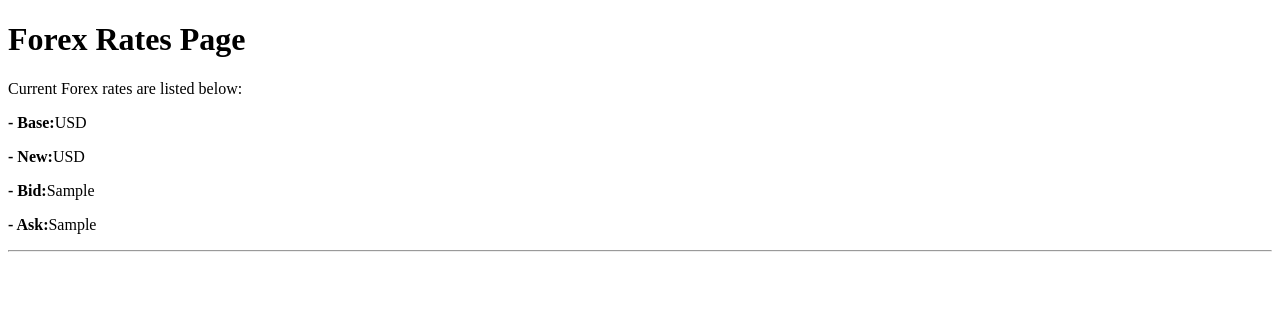
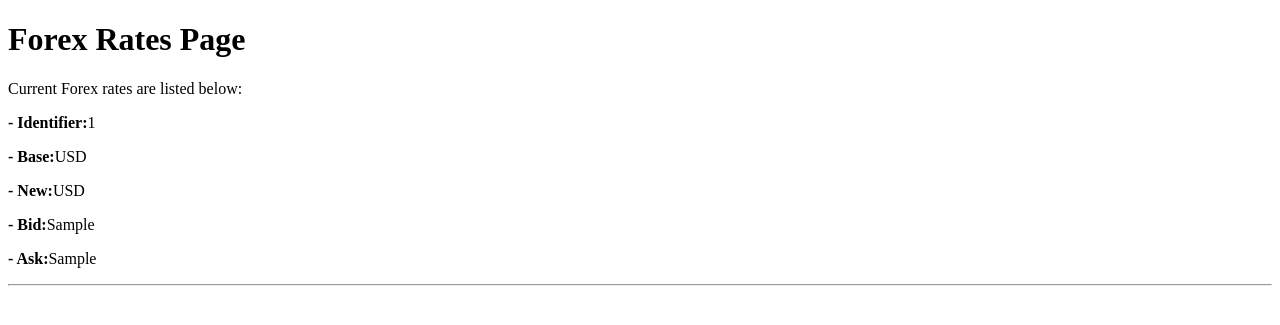
Before and after one commit to Wasim-Danyal/SFIA1-Project, a Flask app: page /convert in a window 1280 px wide. Shown: the part 34-359 px from the top of the page. Run offline with Flask 2, Linux system fonts and the light colour scheme; tables that the repository leaves empty hold one stand-in row (values such as "Sample post").

Commit message:
hopethisworks

```diff
--- a/application/templates/convert.html
+++ b/application/templates/convert.html
@@ -4,6 +4,7 @@
 <p>Current Forex rates are listed below:</p>
 {% for newrate in rates %}
 	<div>
+		<p><b> - Identifier:</b>{{ newrate.id}}</p>
 		<p><b> - Base:</b>{{ newrate.base_currency}}</p>
 		<p><b> - New:</b>{{ newrate.new_currency}}</p>
 		<p><b> - Bid:</b>{{ newrate.bid_rate}}</p>
```
